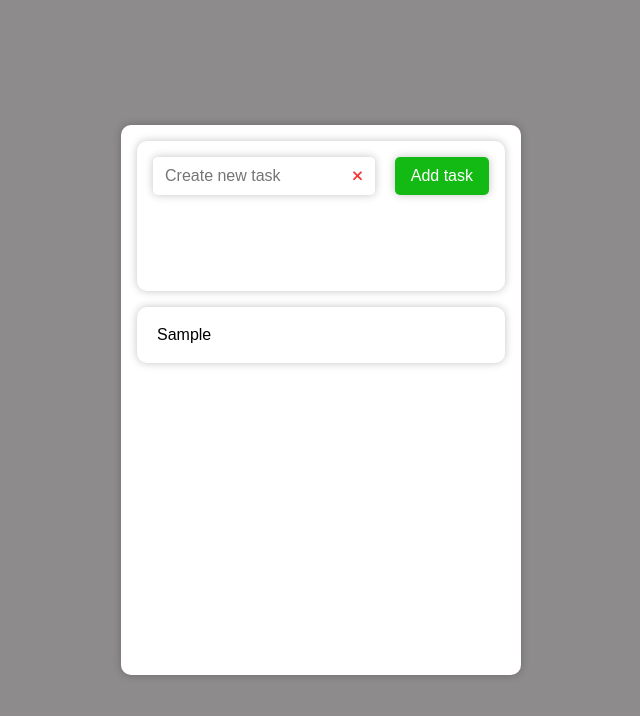
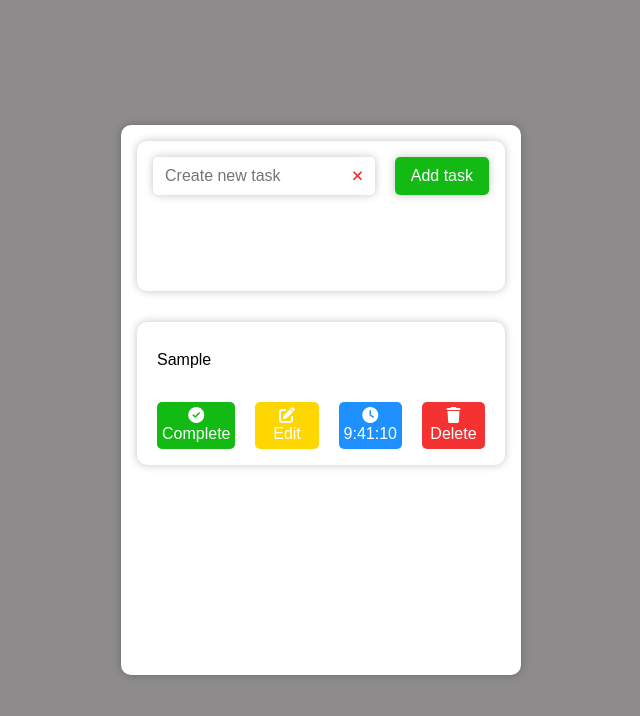
Before and after one commit to DilmurodjonT/ToDoList_-105g-, a plain HTML site: page index.html in a window 1280 px wide. Both pictures are taken after typing "Sample" into the empty fields and a click on the button "Add task". Shown: the whole page, without its empty margins (319-959 px from the left). Drawn offline with Linux system fonts and the light colour scheme.

Commit message:
deficiencies have been filled

```diff
--- a/js/script.js
+++ b/js/script.js
@@ -7,9 +7,24 @@ $form.addEventListener("submit", (e) => {
   //   console.log($todoInput.value);
   const $taskMainElement = document.createElement("div");
   const $taskMainTitle = document.createElement("p");
+  const $btnsWrapperElement = document.createElement("div");
   $taskMainTitle.innerText = $todoInput.value;
   $taskMainElement.appendChild($taskMainTitle);
   $taskMainElement.className = "task-item";
   $taskContainer.appendChild($taskMainElement);
+  $btnsWrapperElement.className = "task-item__btn-wrapper";
+  $btnsWrapperElement.innerHTML = `
+  <button class="complete"> <i class="fas fa-circle-check"></i> <br> Complete </button>
+  <button> <i class="fas fa-edit"></i> <br> Edit </button>
+  <button> <i class="fas fa-clock"></i> <br> 9:41:10 </button>
+  <button> <i class="fas fa-trash"></i> <br> Delete </button>
+  `;
+  $taskMainElement.appendChild($btnsWrapperElement);
   $todoInput.value = "";
 });
+
+$taskContainer.addEventListener("click", (e) => {
+  if (e.target.className.includes("complete")) {
+    e.target.parentElement.previousSibling.classList.toggle("completed");
+  }
+});
--- a/scss/all-blocks/_main.scss
+++ b/scss/all-blocks/_main.scss
@@ -23,6 +23,82 @@
   border-radius: $m-br;
   display: flex;
   align-items: flex-start;
+}
+
+.task-item {
+  box-shadow: $m-sh;
+  border-radius: $m-br;
+  margin: 15px auto;
+  margin-inline: 1rem;
+  padding: 1rem 1.25rem;
+  animation: bounce 0.5s ease-in-out;
+  p {
+    padding: 10px 0;
+    font-family: sans-serif;
+    transition: 0.3s ease-in-out;
+  }
+}
+
+@keyframes bounce {
+  0% {
+    transform: scale(0);
+  }
+  20% {
+    transform: scale(1);
+  }
+  40% {
+    transform: scale(0.8);
+  }
+  60% {
+    transform: scale(1);
+  }
+  80% {
+    transform: scale(0.9);
+  }
+  100% {
+    transform: scale(1);
+  }
+}
+
+.task-item__btn-wrapper {
+  display: grid;
+  grid-template-columns: repeat(4, 1fr);
+  margin-top: 20px;
+  gap: 10px 20px;
+  button {
+    color: $m-c;
+    padding: 5px;
+    border: none;
+    border-radius: calc($m-br / 2);
+    i {
+      pointer-events: none;
+    }
+    &:first-child {
+      background-color: $m-s;
+    }
+    &:nth-child(2) {
+      background-color: gold;
+    }
+    &:nth-child(3) {
+      background-color: dodgerblue;
+    }
+    &:last-child {
+      background-color: $m-e;
+    }
+    &:hover {
+      opacity: 0.8;
+      cursor: pointer;
+    }
+    &:active {
+      transform: scale(1.1);
+    }
+  }
+}
+
+.task-container {
+  overflow-y: auto;
+  width: 100%;
+  height: 350px;
 }
 
 .adder-section__form {
@@ -60,35 +136,10 @@
   }
 }
 
-.task-item {
-  box-shadow: $m-sh;
-  border-radius: $m-br;
-  margin: 15px auto;
-  margin-inline: 1rem;
-  padding: 1rem 1.25rem;
-  animation: bounce 0.5s ease-in-out;
-  p {
-    font-family: sans-serif;
-  }
+.completed {
+  background-color: $m-s;
+  color: $m-c;
+  text-decoration: line-through;
+  padding-inline: 10px 12px !important;
+  border-radius: calc($m-br / 2);
 }
-
-@keyframes bounce {
-  0% {
-    transform: scale(0);
-  }
-  20% {
-    transform: scale(1);
-  }
-  40% {
-    transform: scale(0.8);
-  }
-  60% {
-    transform: scale(1);
-  }
-  80% {
-    transform: scale(0.9);
-  }
-  100% {
-    transform: scale(1);
-  }
-}
```
Also changed, not shown: css/style.min.css, 1 other file.
